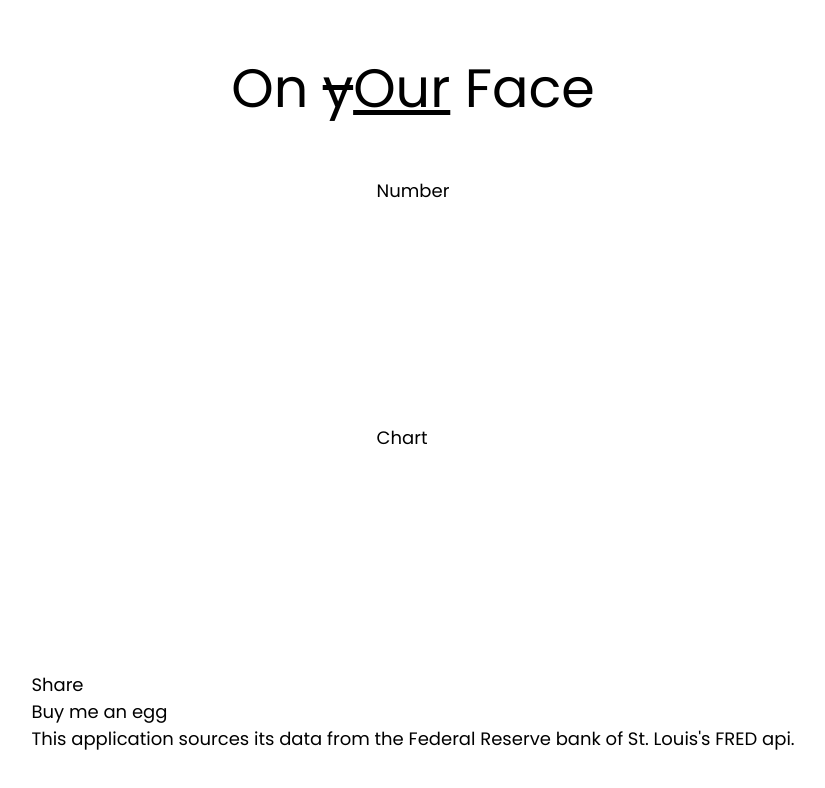
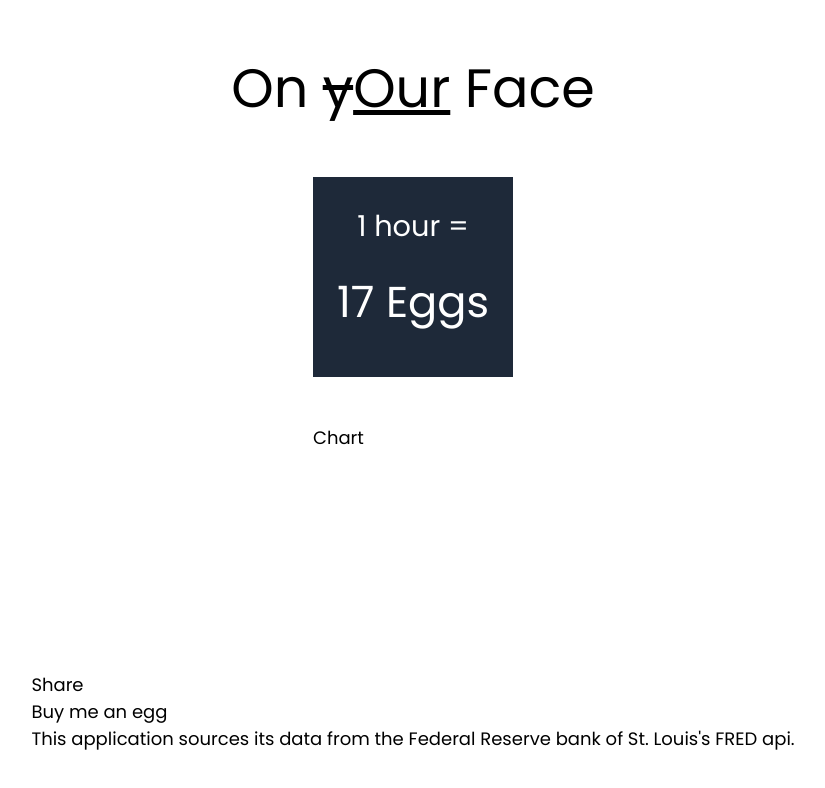
Before and after one commit to blackirishmec/eggs-frontend, a React (Vite) app: page / in a window 1280 px wide. Shown: the top 788 px of the page, without its empty margins (227-1052 px from the left). Built offline with nearby package versions, Linux system fonts and the light colour scheme; no server answers.

Commit message:
feat: enhance NumberWidget component with layout and styling; update App to center align NumberWidget

```diff
--- a/src/App.tsx
+++ b/src/App.tsx
@@ -12,7 +12,10 @@ function App() {
 				</Row>
 				<Row className="flex-1">
 					<Col className="flex-1">
-						<Row className="flex-1">
+						<Row
+							className="flex-1"
+							childrenHorizontalPosition="center"
+						>
 							<NumberWidget />
 						</Row>
 						<Row className="flex-1">Chart</Row>
--- a/src/components/NumberWidget.tsx
+++ b/src/components/NumberWidget.tsx
@@ -1,7 +1,30 @@
 import { memo } from 'react';
 
+import { Col, Row } from './layout/FlexComponents';
+
 function NumberWidgetBase() {
-	return <div>Number</div>;
+	return (
+		<div className="text-white">
+			<Row className="bg-gray-800 aspect-square p-6">
+				<Col>
+					<Row
+						className="h-1/3"
+						childrenVerticalPosition="center"
+						childrenHorizontalPosition="center"
+					>
+						<h3>1 hour =</h3>
+					</Row>
+					<Row
+						className="h-2/3"
+						childrenVerticalPosition="center"
+						childrenHorizontalPosition="center"
+					>
+						<h2>17 Eggs</h2>
+					</Row>
+				</Col>
+			</Row>
+		</div>
+	);
 }
 
 const NumberWidget = memo(NumberWidgetBase);
```
